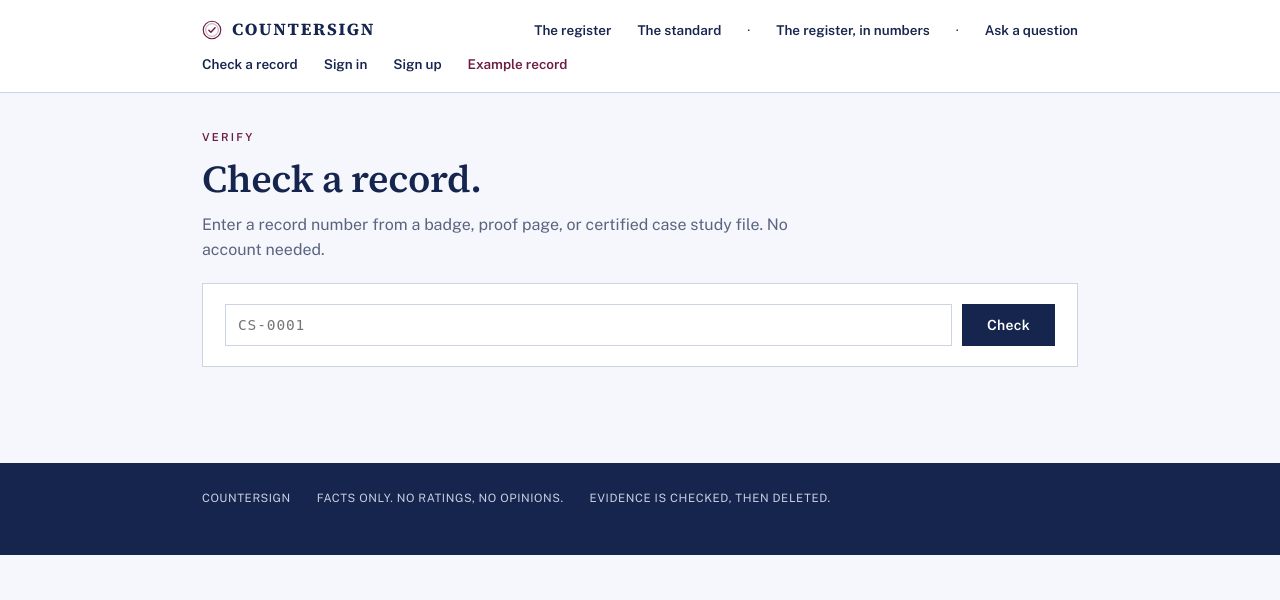
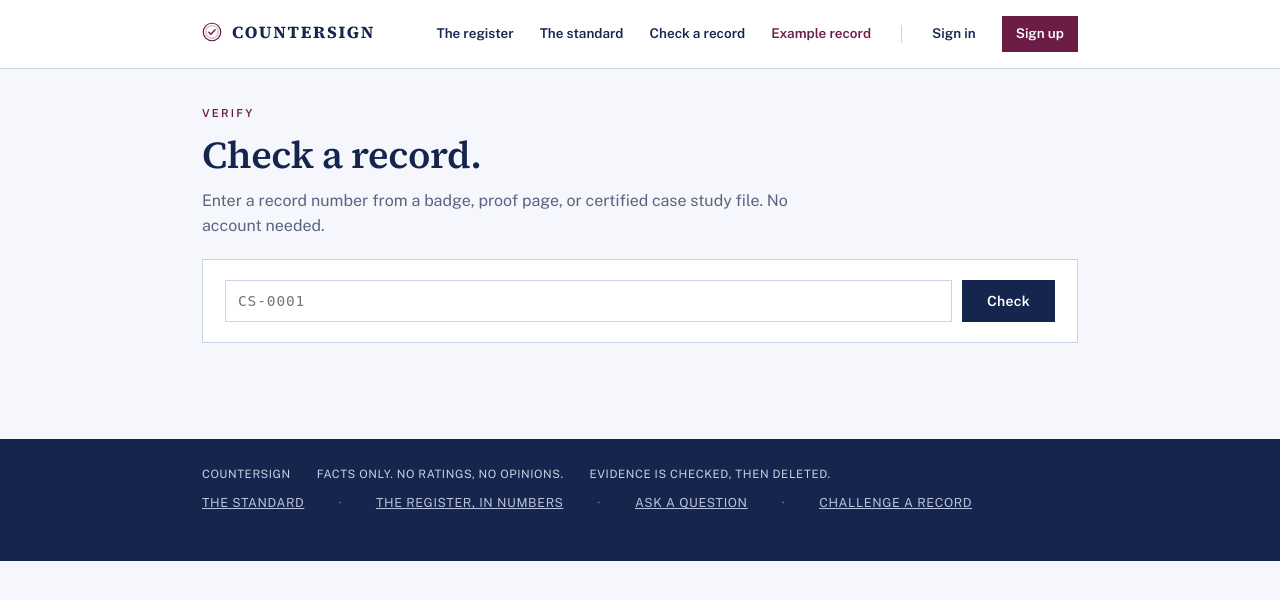
Before and after one commit to NAVVAI-BOYS/COUNTERSIGN, a Flask app: page /check in a window 1280 px wide. Shown: the top 600 px of the page. Run offline with Flask 3, Linux system fonts and the light colour scheme.

Commit message:
Add files via upload

```diff
--- a/countersign/templates/base.html
+++ b/countersign/templates/base.html
@@ -130,6 +130,9 @@ a.btn:active,button.btn:active{transform:translateY(1px)}
   .sealdraw.in path,.gradepulse.in::after{animation:none}
   .panel,.panel:hover{transform:none}
 }
+.regbar .navdiv{width:1px;height:18px;background:var(--rule, #CBD3E4);display:inline-block;margin:0 4px;vertical-align:middle}
+.regbar a.navcta{background:var(--seal, #6C1D45);color:#fff !important;padding:7px 14px}
+.regbar a.navcta:hover{opacity:.92}
 </style>
 </head>
 <body>
@@ -143,11 +146,12 @@ a.btn:active,button.btn:active{transform:translateY(1px)}
     {{ brand }}</span></a>
   <span class="spacer"></span>
   <a href="/registry">The register</a>
-  <a href="/standard">The standard</a> · <a href="/numbers">The register, in numbers</a> · <a href="/contact">Ask a question</a>
+  <a href="/standard">The standard</a>
   <a href="/check">Check a record</a>
+  <a href="/sample" style="color:var(--seal)">Example record</a>
+  <span class="navdiv" aria-hidden="true"></span>
   {% if session.get('vendor_id') %}<a href="/portal">My record</a>{% else %}<a href="/login">Sign in</a>
-  <a href="/signup">Sign up</a>{% endif %}
-  <a href="/sample" style="color:var(--seal)">Example record</a>
+  <a href="/signup" class="navcta">Sign up</a>{% endif %}
 </div></div>
 <main><div class="wrap">
 {% with messages = get_flashed_messages() %}
@@ -159,6 +163,9 @@ a.btn:active,button.btn:active{transform:translateY(1px)}
   <span>{{ brand }}</span>
   <span>Facts only. No ratings, no opinions.</span>
   <span>Evidence is checked, then deleted.</span>
+</div>
+<div class="wrap" style="margin-top:10px;font-size:12.5px">
+  <a href="/standard" style="color:#B8C2DC">The standard</a><span style="margin:0 8px;opacity:.5">·</span><a href="/numbers" style="color:#B8C2DC">The register, in numbers</a><span style="margin:0 8px;opacity:.5">·</span><a href="/contact" style="color:#B8C2DC">Ask a question</a><span style="margin:0 8px;opacity:.5">·</span><a href="/dispute" style="color:#B8C2DC">Challenge a record</a>
 </div></footer>
 <script>
 (function(){
--- a/countersign/templates/confirm.html
+++ b/countersign/templates/confirm.html
@@ -1,5 +1,5 @@
 {% extends "base.html" %}
-{% block title %}Confirm the facts — {{ brand }}<p class="sub" style="font-size:12.5px;margin-top:18px">Unsure about anything on this page? <a href="/contact?ctx=confirm-page">Ask us a question</a> before you confirm.</p>
+{% block title %}Confirm the facts — {{ brand }}
 {% endblock %}
 {% block content %}
 <div class="panel" style="border-left:3px solid var(--navy);margin-bottom:22px">
```
Also changed, not shown: countersign/CHANGELOG.md (added).
